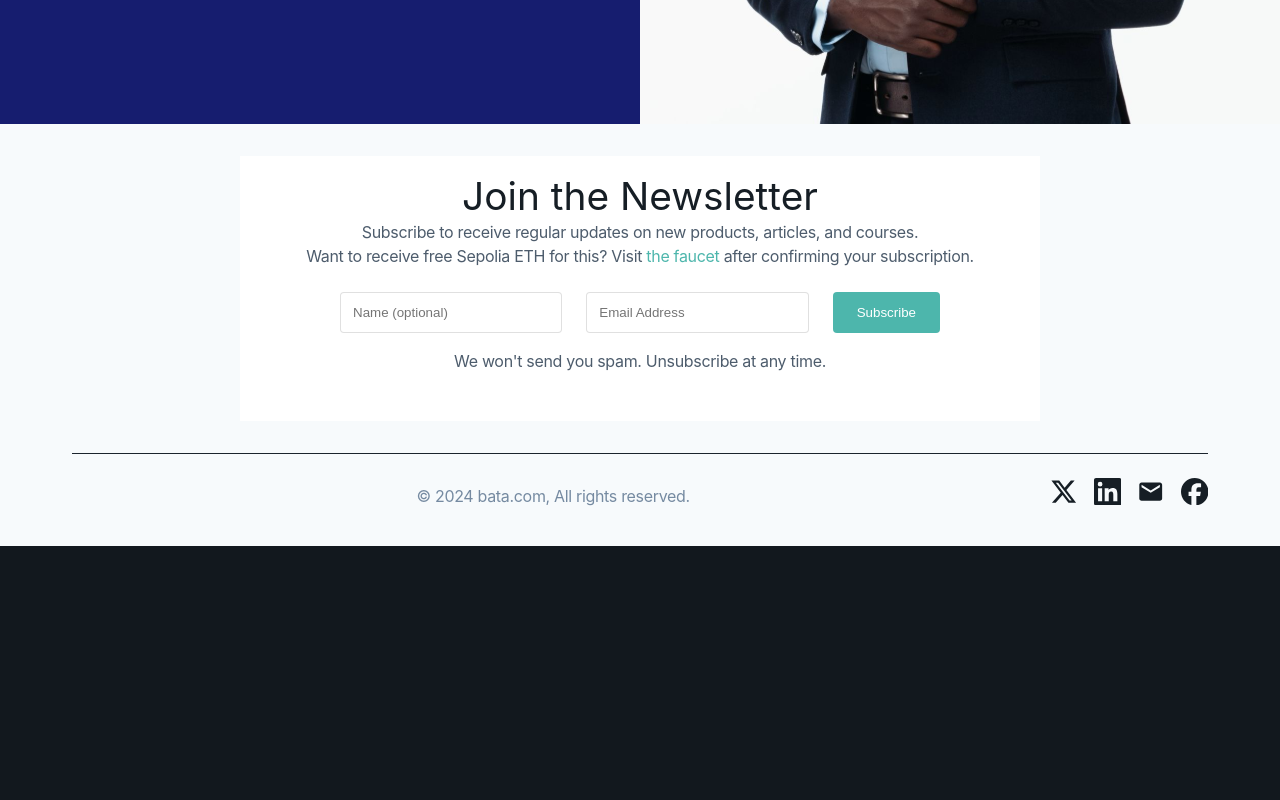
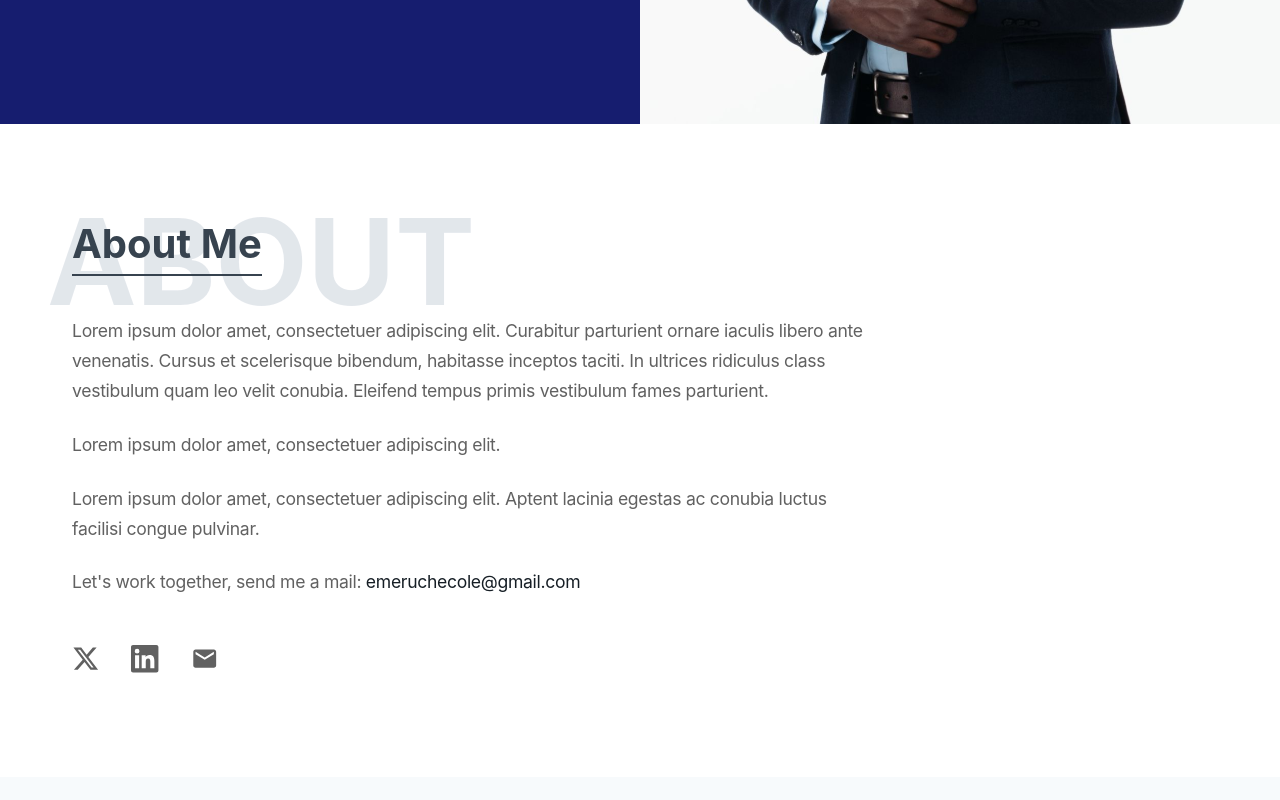
Before and after one commit to oxenprogrammer/bata-portfolio, a Next.js app in the folder client/: page / in a window 1280 px wide. Shown: the part 740-1540 px from the top of the page. Before the commit the page ends 1286 px from the top, so only its background shows below. Built offline with nearby package versions, Linux system fonts and the light colour scheme.

Commit message:
[home] refactor:  Update bout section

```diff
--- /dev/null
+++ b/client/app/home/components/about.tsx
@@ -0,0 +1,125 @@
+"use client";
+import React from 'react';
+import { Box, Container, Typography, Link } from '@mui/material';
+import { styled } from '@mui/system';
+import { EmailIcon, LinkedInIcon, TwitterIcon } from '@/app/shared/icons';
+
+const AboutContainer = styled(Container)(({ theme }) => ({
+  position: 'relative',
+  padding: theme.spacing(12, 2),
+  overflow: 'hidden',
+}));
+
+const BackgroundText = styled(Typography)(({ theme }) => ({
+  position: 'absolute',
+  top: theme.spacing(6),
+  left: "7px",
+  fontSize: '120px',
+  fontWeight: 700,
+  opacity: 0.2,
+  color: theme.palette.gray[60],
+  whiteSpace: 'nowrap',
+  userSelect: 'none',
+  '@media (max-width: 600px)': {
+    fontSize: '80px',
+    left: 0,
+    top: "70px",
+  },
+}));
+
+const Title = styled(Typography)(({ theme }) => ({
+  fontSize: '2.5rem',
+  fontWeight: 700,
+  marginBottom: theme.spacing(6),
+  position: 'relative',
+  display: 'inline-block',
+  color: theme.palette.gray[90],
+  '&::after': {
+    content: '""',
+    position: 'absolute',
+    bottom: '-8px',
+    left: 0,
+    width: '100%',
+    height: '2px',
+    backgroundColor: theme.palette.gray[90],
+  },
+  '@media (max-width: 600px)': {
+    fontSize: '2rem',
+  },
+}));
+
+const ContentText = styled(Typography)(({ theme }) => ({
+  fontSize: '1.1rem',
+  lineHeight: 1.7,
+  color: theme.palette.grey[700],
+  marginBottom: theme.spacing(3),
+  maxWidth: '800px',
+}));
+
+const SocialLinks = styled(Box)(({ theme }) => ({
+  display: 'flex',
+  gap: theme.spacing(4),
+  marginTop: theme.spacing(6),
+}));
+
+const SocialIcon = styled(Link)(({ theme }) => ({
+  color: theme.palette.grey[700],
+  transition: 'color 0.2s ease-in-out',
+  '&:hover': {
+    color: theme.palette.primary.main,
+  },
+}));
+
+const AboutSection = () => {
+  return (
+    <Box component="section" sx={{ backgroundColor: 'white' }}>
+      <AboutContainer maxWidth="lg">
+        <BackgroundText>ABOUT</BackgroundText>
+
+        <Box sx={{ position: 'relative', zIndex: 1 }}>
+          <Title variant="h2">About Me</Title>
+
+          <ContentText>
+            Lorem ipsum dolor amet, consectetuer adipiscing elit. Curabitur parturient ornare iaculis libero ante venenatis. Cursus et scelerisque bibendum, habitasse inceptos taciti. In ultrices ridiculus class vestibulum quam leo velit conubia. Eleifend tempus primis vestibulum fames parturient.
+          </ContentText>
+
+          <ContentText>
+            Lorem ipsum dolor amet, consectetuer adipiscing elit.
+          </ContentText>
+
+          <ContentText>
+            Lorem ipsum dolor amet, consectetuer adipiscing elit. Aptent lacinia egestas ac conubia luctus facilisi congue pulvinar.
+          </ContentText>
+
+          <ContentText>
+            Let&apos;s work together, send me a mail:{' '}
+            <Link
+              href="mailto:emeruchecole@gmail.com"
+              sx={{
+                color: 'primary.main',
+                textDecoration: 'none',
+                '&:hover': { textDecoration: 'underline' }
+              }}
+            >
+              emeruchecole@gmail.com
+            </Link>
+          </ContentText>
+
+          <SocialLinks>
+            <SocialIcon href="https://twitter.com" target="_blank" rel="noopener noreferrer">
+              <TwitterIcon />
+            </SocialIcon>
+            <SocialIcon href="https://linkedin.com" target="_blank" rel="noopener noreferrer">
+              <LinkedInIcon />
+            </SocialIcon>
+            <SocialIcon href="mailto:emeruchecole@gmail.com">
+              <EmailIcon />
+            </SocialIcon>
+          </SocialLinks>
+        </Box>
+      </AboutContainer>
+    </Box>
+  );
+};
+
+export default AboutSection;
--- a/client/app/page.tsx
+++ b/client/app/page.tsx
@@ -1,7 +1,11 @@
+import AboutSection from "./home/components/about";
 import HeroSection from "./home/components/hero";
 
 export default function Home() {
   return (
-    <HeroSection />
+    <>
+      <HeroSection />
+      <AboutSection />
+    </>
   );
 }
```
